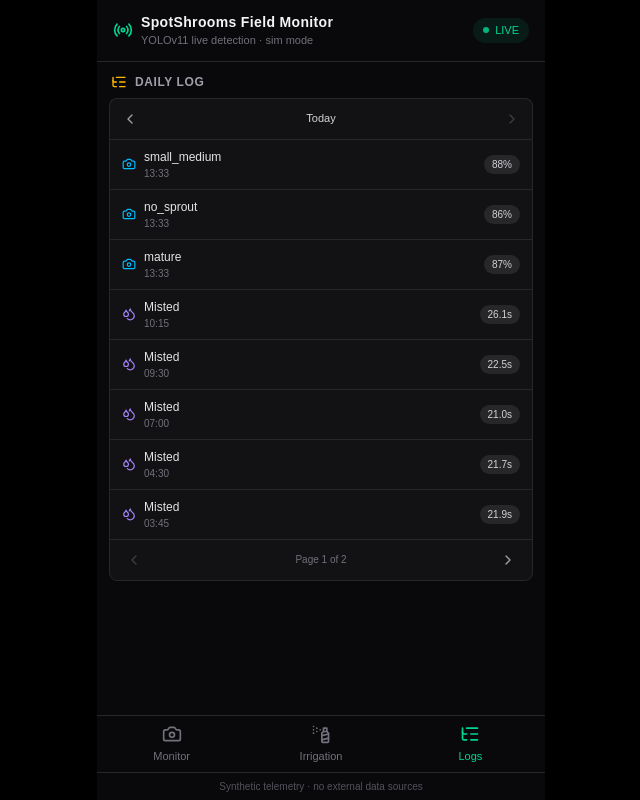
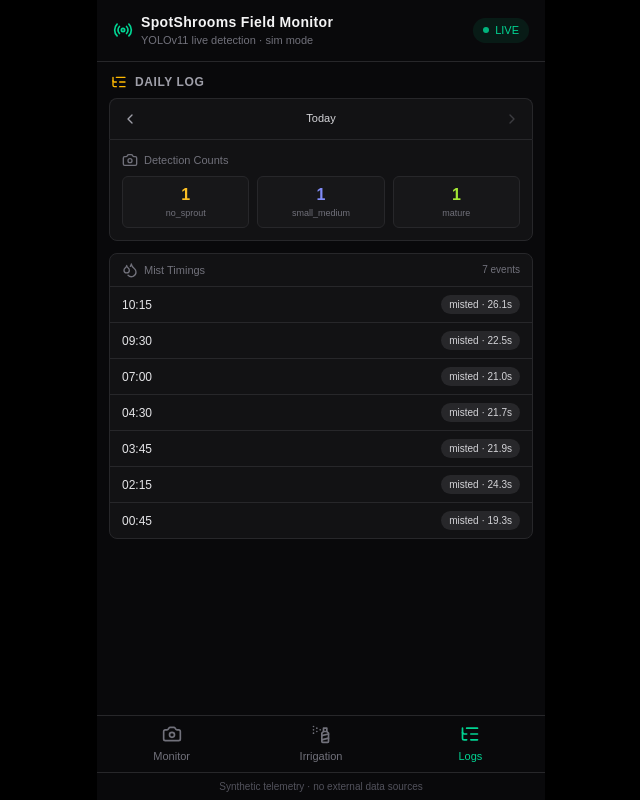
Before and after one commit to JordanW07z/IIICe-SP, a Next.js app in the folder web/: page / in a window 1280 px wide. Both pictures are taken after a click on the button "Logs". Shown: the whole page, without its empty margins (319-959 px from the left). Built offline with nearby package versions, Linux system fonts and the light colour scheme.

Commit message:
Simplify Logs tab to detection counts and mist timings only
Replaces the combined per-event timeline with a detection-count
summary (no_sprout/small_medium/mature totals for the selected day)
plus a mist-timings-only list, still paginated 8 per page with day
navigation arrows at top.

```diff
--- a/web/src/app/page.tsx
+++ b/web/src/app/page.tsx
@@ -412,6 +412,20 @@
   const selectedDayEntries =
     logsDayIndex === 0 ? todayCombined : historicalDays[logsDayIndex - 1];
 
+  const logsDetectionCounts =
+    logsDayIndex === 0
+      ? sessionCounts
+      : selectedDayEntries
+          .filter((e) => e.type === "detection")
+          .reduce<Record<string, number>>((acc, e) => {
+            acc[e.label ?? ""] = (acc[e.label ?? ""] ?? 0) + 1;
+            return acc;
+          }, Object.fromEntries(LABEL_POOL.map((def) => [def.label, 0])));
+
+  const logsMistEvents = selectedDayEntries.filter(
+    (e) => e.type === "irrigation"
+  );
+
   const logsDayLabel = (() => {
     if (logsDayIndex === 0) return "Today";
     if (logsDayIndex === 1) return "Yesterday";
@@ -824,23 +838,62 @@
                 </button>
               </div>
 
+              <div className="rounded-b-lg border border-zinc-800 bg-zinc-900/60 p-3">
+                <div className="flex items-center gap-1.5 text-zinc-500">
+                  <Camera className="h-4 w-4" />
+                  <span className="text-[11px] font-medium">
+                    Detection Counts
+                  </span>
+                </div>
+                <div className="mt-2 grid grid-cols-3 gap-2">
+                  {LABEL_POOL.map((def) => (
+                    <div
+                      key={def.label}
+                      className="rounded-md border border-zinc-800 bg-zinc-900/80 px-2 py-1.5 text-center"
+                    >
+                      <p
+                        className="text-base font-semibold tabular-nums"
+                        style={{ color: def.color }}
+                      >
+                        {logsDetectionCounts[def.label] ?? 0}
+                      </p>
+                      <p className="truncate text-[9px] text-zinc-500">
+                        {def.label}
+                      </p>
+                    </div>
+                  ))}
+                </div>
+              </div>
+
               {(() => {
                 const pageCount = Math.max(
                   1,
-                  Math.ceil(selectedDayEntries.length / EVENTS_PER_PAGE)
+                  Math.ceil(logsMistEvents.length / EVENTS_PER_PAGE)
                 );
                 const page = Math.min(logsPage, pageCount - 1);
-                const pageItems = selectedDayEntries.slice(
+                const pageItems = logsMistEvents.slice(
                   page * EVENTS_PER_PAGE,
                   page * EVENTS_PER_PAGE + EVENTS_PER_PAGE
                 );
 
                 return (
-                  <div className="overflow-hidden rounded-b-lg border border-zinc-800 bg-zinc-900/60">
+                  <div className="mt-3 overflow-hidden rounded-lg border border-zinc-800 bg-zinc-900/60">
+                    <div className="flex items-center justify-between border-b border-zinc-800 px-3 py-2">
+                      <div className="flex items-center gap-1.5 text-zinc-500">
+                        <Droplets className="h-4 w-4" />
+                        <span className="text-[11px] font-medium">
+                          Mist Timings
+                        </span>
+                      </div>
+                      <span className="text-[10px] text-zinc-500">
+                        {logsMistEvents.length} event
+                        {logsMistEvents.length === 1 ? "" : "s"}
+                      </span>
+                    </div>
                     <ul className="divide-y divide-zinc-800">
                       {pageItems.length === 0 ? (
                         <li className="p-4 text-center text-[11px] text-zinc-500">
-                          No activity this day
+                          No mistings this day
                         </li>
                       ) : (
                         pageItems.map((entry) => (
@@ -848,27 +901,11 @@
                             key={entry.id}
                             className="flex items-center justify-between px-3 py-2"
                           >
-                            <div className="flex items-center gap-2">
-                              {entry.type === "detection" ? (
-                                <Camera className="h-3.5 w-3.5 text-sky-400" />
-                              ) : (
-                                <Droplets className="h-3.5 w-3.5 text-violet-400" />
-                              )}
-                              <div>
-                                <p className="text-[12px] font-medium text-zinc-200">
-                                  {entry.type === "detection"
-                                    ? entry.label
-                                    : "Misted"}
-                                </p>
-                                <p className="text-[10px] text-zinc-500">
-                                  {formatHm(entry.hour, entry.minute)}
-                                </p>
-                              </div>
-                            </div>
+                            <span className="text-[12px] font-medium text-zinc-200">
+                              {formatHm(entry.hour, entry.minute)}
+                            </span>
                             <span className="rounded-full bg-zinc-800 px-2 py-0.5 text-[10px] font-medium text-zinc-300">
-                              {entry.type === "detection"
-                                ? `${((entry.confidence ?? 0) * 100).toFixed(0)}%`
-                                : `${(entry.duration ?? 0).toFixed(1)}s`}
+                              misted · {(entry.duration ?? 0).toFixed(1)}s
                             </span>
                           </li>
                         ))
```
